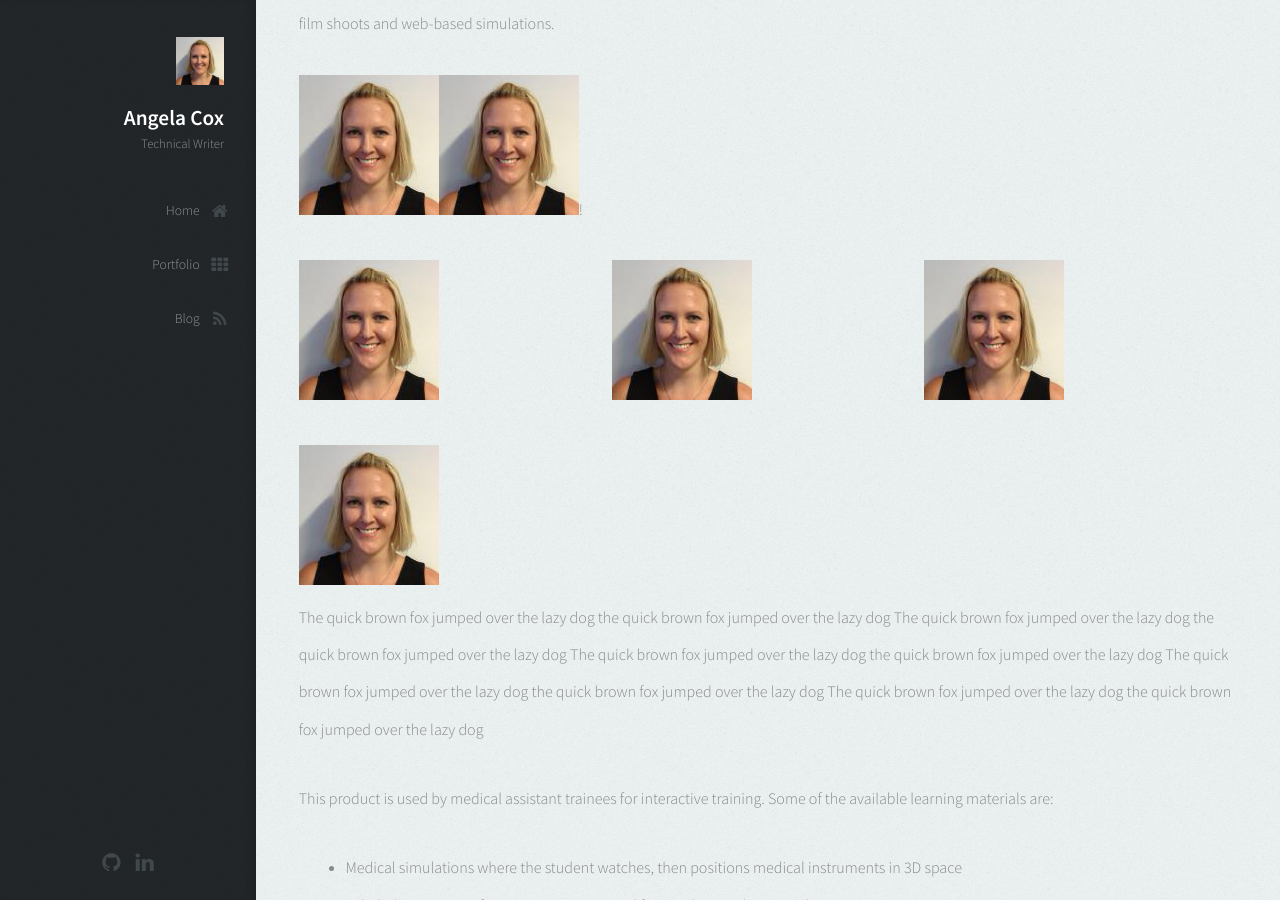
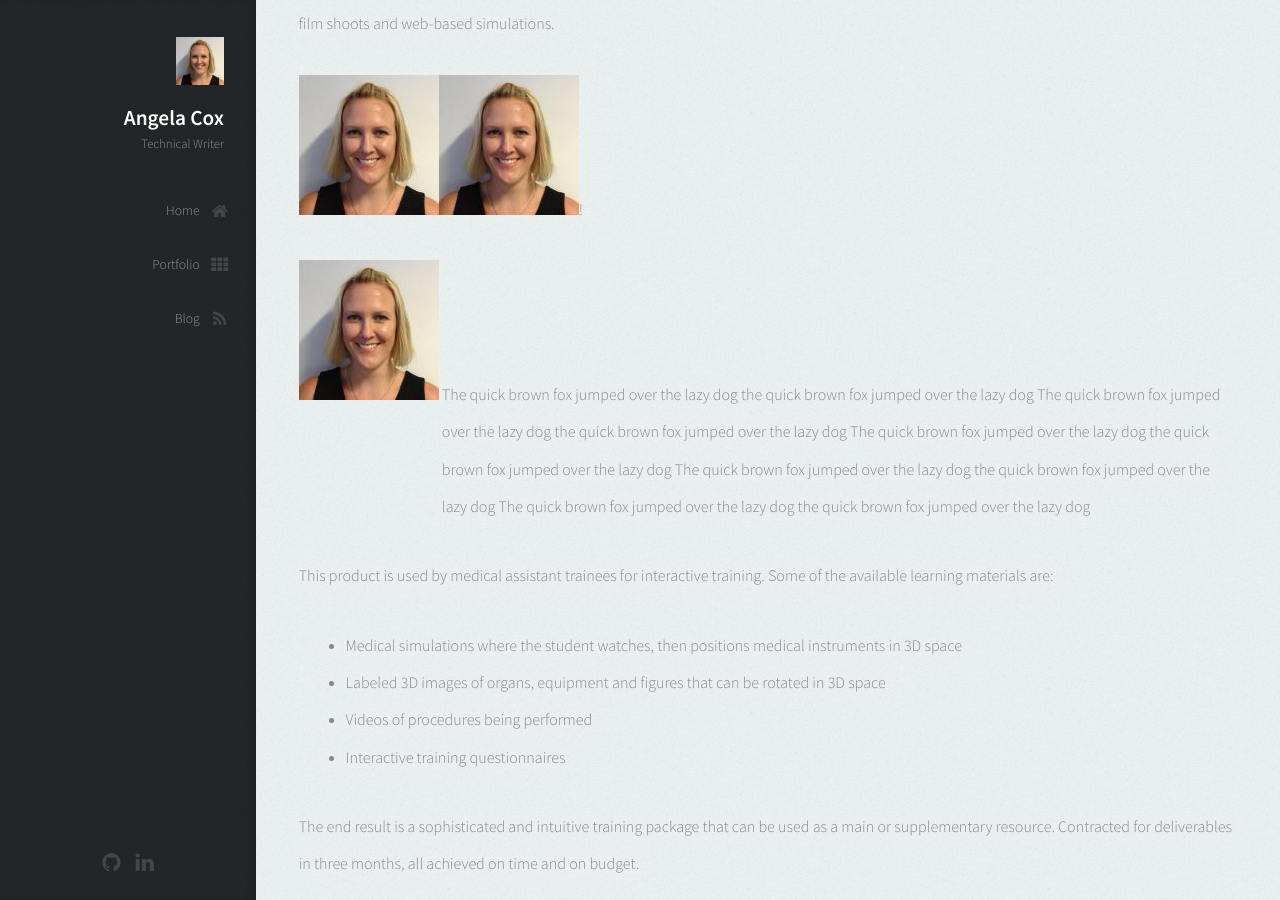
Before and after one commit to AngelaCox/UX-Portfolio, a Jekyll site: the page built from _roles/simtics.md, in a window 1280 px wide and 900 px high, scrolled down 497 px. Built offline with Jekyll 4.4.1, drawn with Linux system fonts in a browser that asks for light colours.

Commit message:
test again

```diff
--- a/_roles/simtics.md
+++ b/_roles/simtics.md
@@ -14,12 +14,11 @@ Working within a team of technical writers, I wrote and produced detailed techni
 
 ![avatar picture]({{ site.url }}/images/avatar.png)![avatar picture]({{ site.url }}/images/avatar.png)!
 
+
+
 |:------------- |:-------------:| -----:|
-|![avatar picture]({{ site.url }}/images/avatar.png)|![avatar picture]({{ site.url }}/images/avatar.png)|![avatar picture]({{ site.url }}/images/avatar.png)|
+|![avatar picture]({{ site.url }}/images/avatar.png)|&nbsp;|The quick brown fox jumped over the lazy dog the quick brown fox jumped over the lazy dog The quick brown fox jumped over the lazy dog the quick brown fox jumped over the lazy dog The quick brown fox jumped over the lazy dog the quick brown fox jumped over the lazy dog The quick brown fox jumped over the lazy dog the quick brown fox jumped over the lazy dog The quick brown fox jumped over the lazy dog the quick brown fox jumped over the lazy dog|
 
-|:------------- |:--------------------------------------------------------:|
-|![avatar picture]({{ site.url }}/images/avatar.png)||
-|The quick brown fox jumped over the lazy dog the quick brown fox jumped over the lazy dog The quick brown fox jumped over the lazy dog the quick brown fox jumped over the lazy dog The quick brown fox jumped over the lazy dog the quick brown fox jumped over the lazy dog The quick brown fox jumped over the lazy dog the quick brown fox jumped over the lazy dog The quick brown fox jumped over the lazy dog the quick brown fox jumped over the lazy dog||
 
 This product is used by medical assistant trainees for interactive training. Some of the available learning materials are:
 
```
